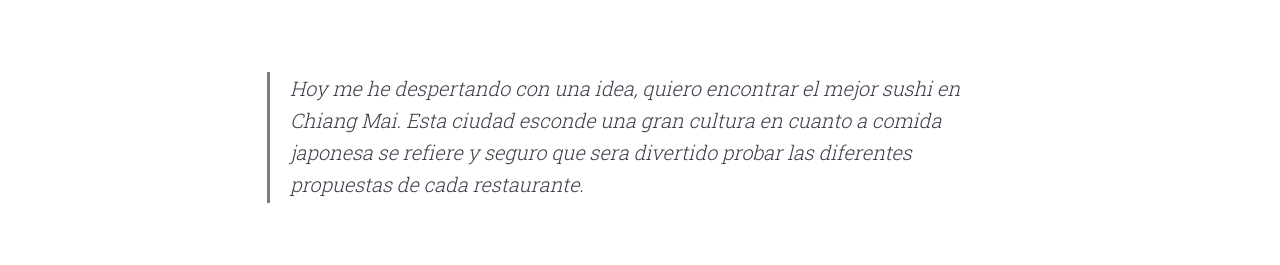
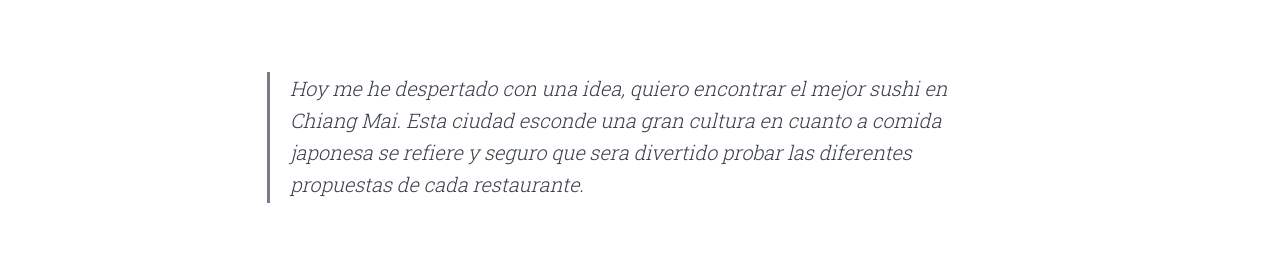
Before and after one commit to soyjavi/site, a Jekyll site: the page built from _posts/2015-11-9-sushi-quest.md, in a window 1280 px wide and 900 px high, scrolled down 556 px. Shown: the part 185-450 px from the top of the window. Built offline with Jekyll 4.4.1, drawn with Linux system fonts in a browser that asks for light colours; Markdown is read by kramdown in place of the engine named in the settings.

Commit message:
Fixed typo

```diff
--- a/_posts/2015-11-9-sushi-quest.md
+++ b/_posts/2015-11-9-sushi-quest.md
@@ -9,7 +9,7 @@
 published:  true
 ---
 
-> Hoy me he despertando con una idea, quiero encontrar el mejor sushi en Chiang Mai. Esta ciudad esconde una gran cultura en cuanto a comida japonesa se refiere y seguro que sera divertido probar las diferentes propuestas de cada restaurante.
+> Hoy me he despertado con una idea, quiero encontrar el mejor sushi en Chiang Mai. Esta ciudad esconde una gran cultura en cuanto a comida japonesa se refiere y seguro que sera divertido probar las diferentes propuestas de cada restaurante.
 
 [![Sushi Quest](/assets/images/posts/youtube-sushi-quest.jpg)](https://www.youtube.com/watch?v=Ei6OdL0NRMo)
 
```
